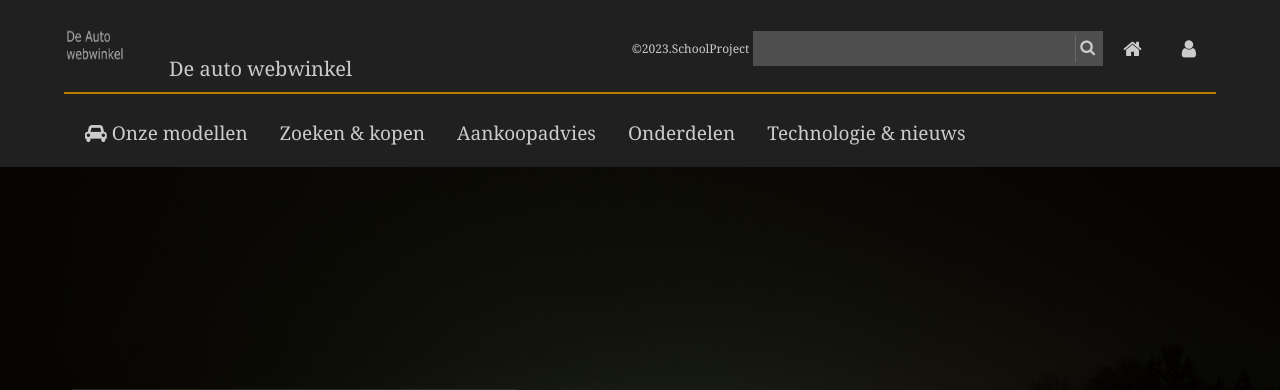
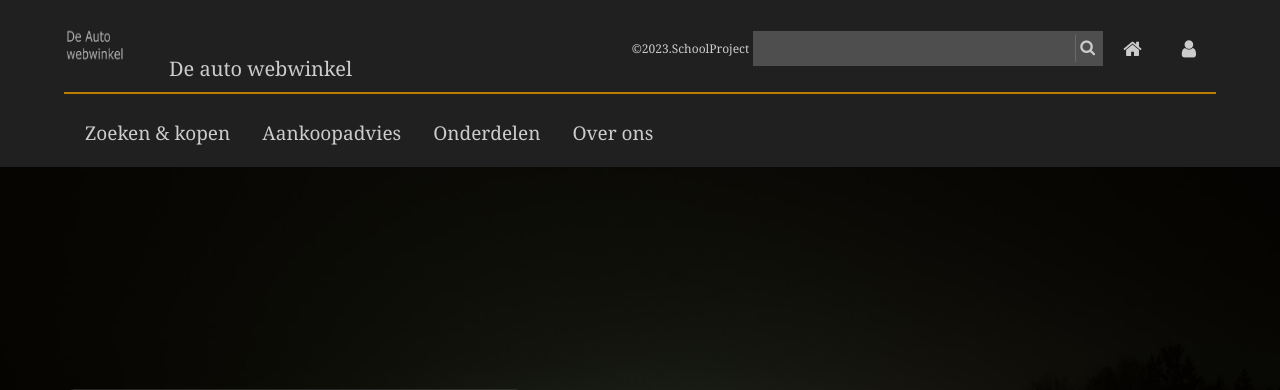
Before and after one commit to Saabbass/webwinkelProject, a PHP site: page / in a window 1280 px wide. Shown: the top 390 px of the page. Run offline with PHP 8.4, Linux system fonts and the light colour scheme; data that the repository does not hold is empty.

Commit message:
nav.php link naam aanpassing

```diff
--- a/site/nav.php
+++ b/site/nav.php
@@ -19,9 +19,6 @@
                     <nav>
                         <ul>
                             <li>
-                                <a href=""><i class="fa fa-car"></i> Onze modellen</a>
-                            </li>
-                            <li>
                                 <a href="">Zoeken & kopen</a>
                             </li>
                             <li>
@@ -31,7 +28,7 @@
                                 <a href="">Onderdelen</a>
                             </li>
                             <li>
-                                <a href="">Technologie & nieuws</a>
+                                <a href="">Over ons</a>
                             </li>
                         </ul>
                     </nav>
```
